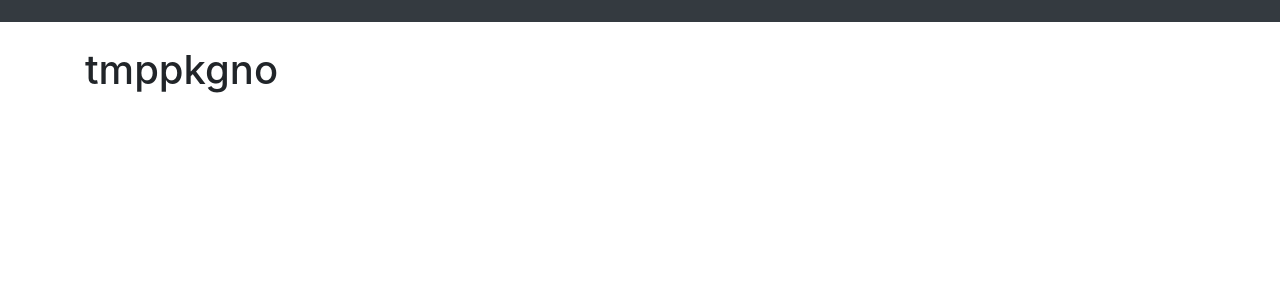
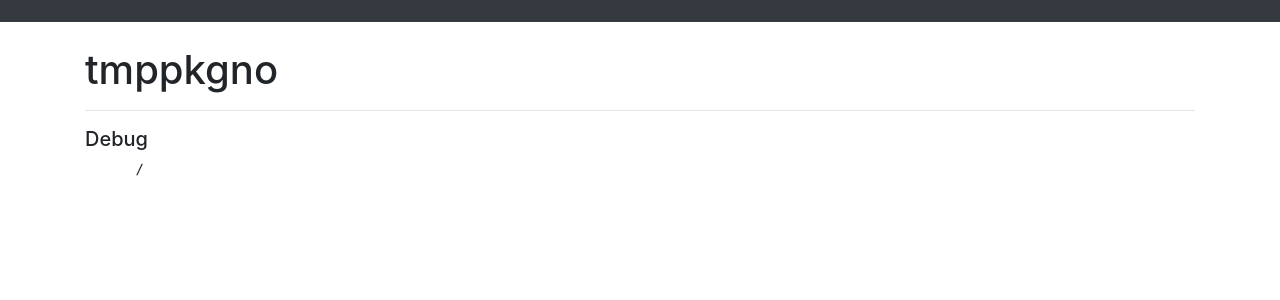
Before and after one commit to marella/tmppkgno, a Jekyll site: the page built from README.md, in a window 1280 px wide. Shown: the part 203-503 px from the top of the page. Built offline with Jekyll 4.4.1, drawn with Linux system fonts in a browser that asks for light colours; our own code applies the rules of GitHub Pages for plain Markdown files; the repository's description, which GitHub fills in, is left out.

Commit message:
Update default.html

```diff
--- a/_layouts/default.html
+++ b/_layouts/default.html
@@ -31,6 +31,11 @@
     </div>
     <div class="container py-4">
       {{ content }}
+      <hr>
+      <h5>Debug</h5>
+      <pre>
+      {{ page.url }}
+      </pre>
     </div>
     <div class="footer bg-light text-center">
       <div class="container">
```
